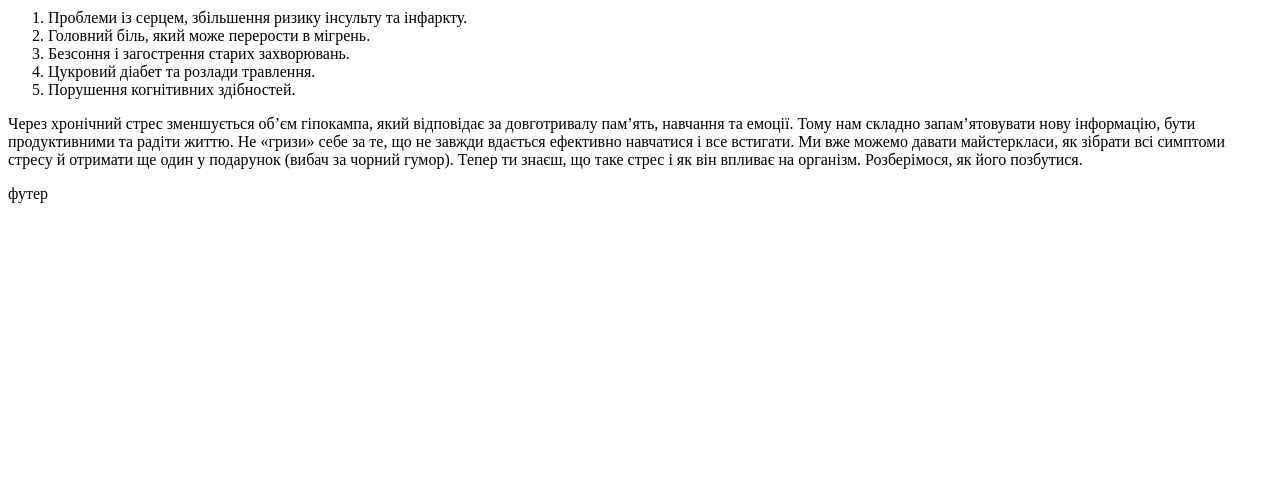
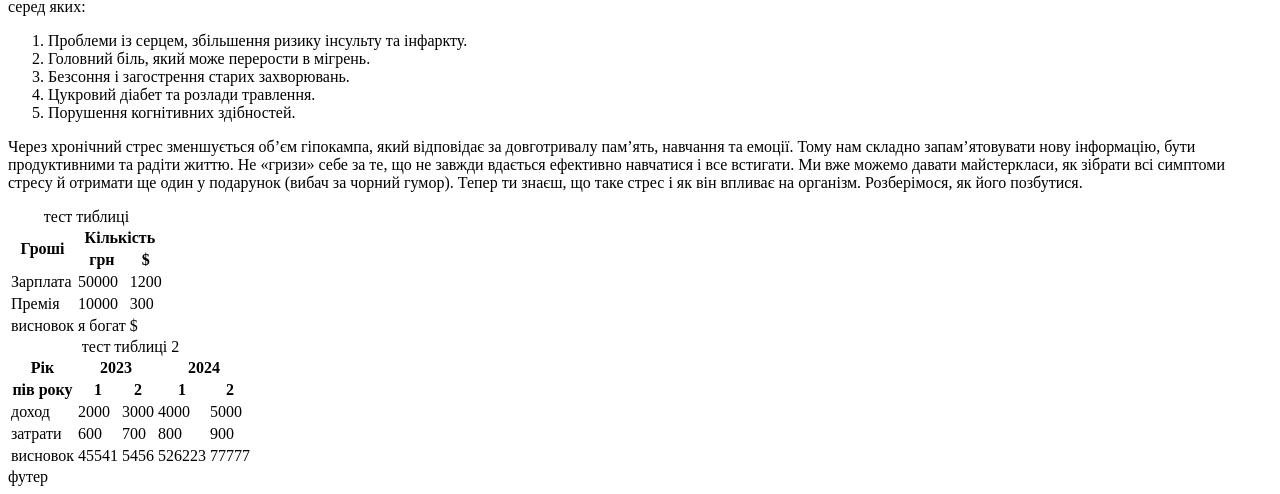
Before and after one commit to VladUA666/HTML, a plain HTML site: page index.html in a window 1280 px wide. Shown: the part 1559-2053 px from the top of the page. Before the commit the page ends 1770 px from the top, so only its background shows below. Drawn offline with Linux system fonts and the light colour scheme.

Commit message:
Додав колір на слово стрес, додав sup, зробив таблицю.

```diff
--- a/index.html
+++ b/index.html
@@ -19,10 +19,14 @@
 
             Стрес: симптоми, наслідки та способи його позбутися
         </h1>
+        <hr />
         <p>тест на <a href="https://goit.global/ua/articles/stres-symptomy-naslidky-ta-sposoby-yoho-pozbutysia/"
                 target="_blank">ссилку</a>
         </p>
-        <p>Стрес – це природна реакція організму на будь-які зміни чи загрози. Його викликають як позитивні, так і
+        <p><span style=" color: red">
+                </style> Стрес
+            </span> <sup><a href="./index.html"></a> 1</sup> – це природна реакція організму на будь-які зміни чи
+            загрози. Його викликають як позитивні, так і
             негативні
             події
             на кшталт нової роботи, проблем у сім’ї та переїзду в інше місто.
@@ -113,8 +117,88 @@
 
             Тепер ти знаєш, що таке стрес і як він впливає на організм. Розберімося, як його позбутися.</p>
 
-    </section>
-    <footer>футер</footer>
+        <section>
+            <table>
+                <caption> тест тиблиці </caption>
+                <thead>
+                    <tr>
+                        <th rowspan="2">Гроші</th>
+                        <th colspan="2">Кількість</th>
+
+                    </tr>
+                    <th>грн</th>
+                    <th>$</th>
+                </thead>
+                <tbody>
+                    <tr>
+                        <td>Зарплата </td>
+                        <td>50000</td>
+                        <td>1200</td>
+
+                    </tr>
+                    <tr>
+                        <td>Премія</td>
+                        <td>10000</td>
+                        <td>300</td>
+                    </tr>
+                </tbody>
+                <tfoot>
+                    <tr>
+                        <td>висновок </td>
+                        <td> я богат</td>
+                        <td> $</td>
+
+                    </tr>
+
+                </tfoot>
+            </table>
+            <section>
+                <table>
+                    <caption> тест тиблиці 2 </caption>
+                    <thead>
+                        <tr>
+                            <th>Рік</th>
+                            <th colspan="2">2023</th>
+                            <th colspan="2">2024</th>
+                        </tr>
+                        <tr>
+                            <th>пів року</th>
+                            <th>1</th>
+                            <th>2</th>
+                            <th>1</th>
+                            <th>2</th>
+                        </tr>
+                    </thead>
+                    <tbody>
+                        <tr>
+                            <td>доход</td>
+                            <td>2000</td>
+                            <td>3000</td>
+                            <td>4000</td>
+                            <td>5000</td>
+                        </tr>
+                        <tr>
+                            <td>затрати</td>
+                            <td>600</td>
+                            <td>700</td>
+                            <td>800</td>
+                            <td>900</td>
+                        </tr>
+                    </tbody>
+                    <tfoot>
+                        <tr>
+                            <td>висновок</td>
+                            <td>45541</td>
+                            <td>5456</td>
+                            <td>526223</td>
+                            <td>77777</td>
+                        </tr>
+                    </tfoot>
+                </table>
+            </section>
+        </section>
+
+        <footer>футер</footer>
 </body>
 
 </html>
```
